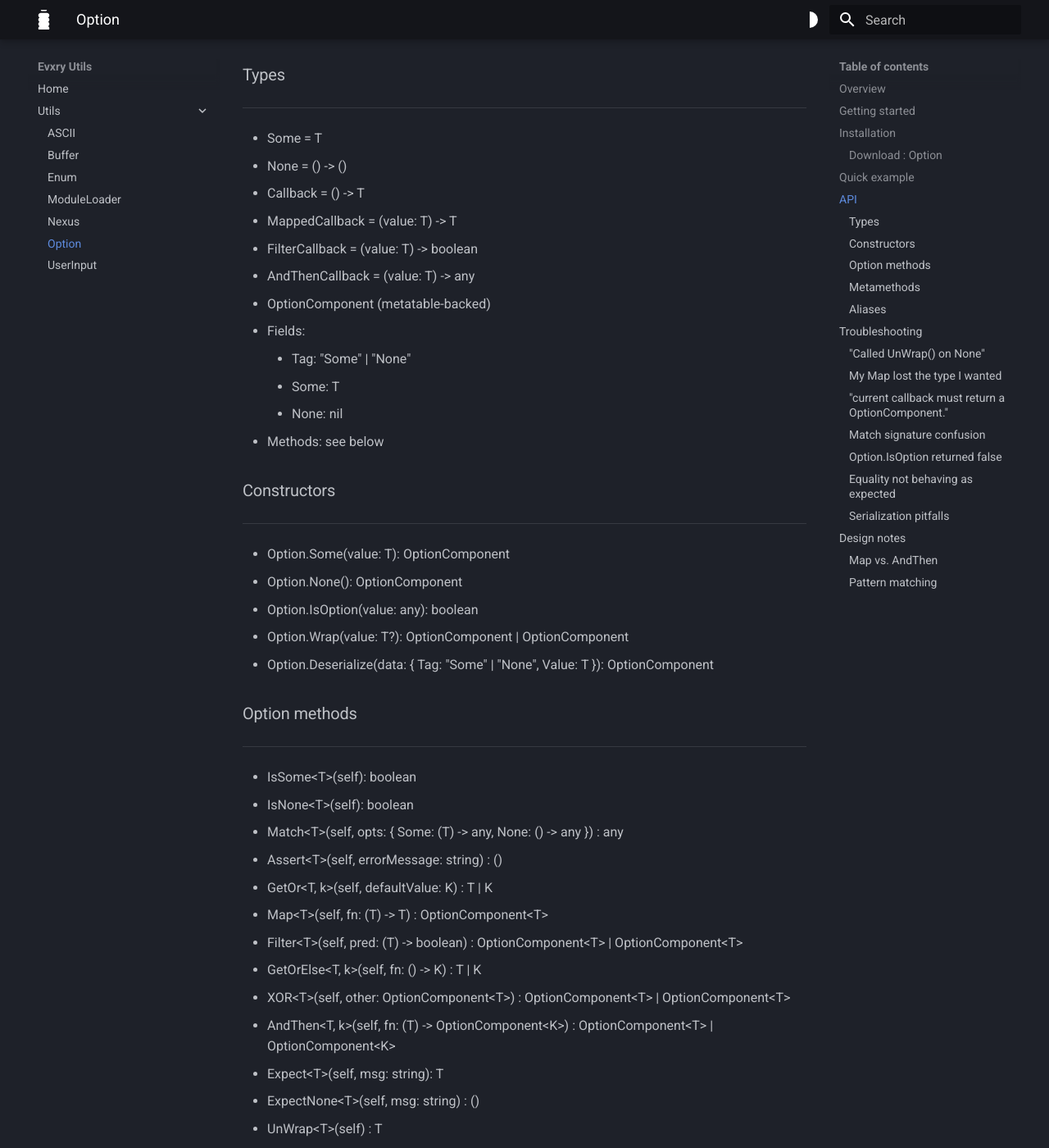
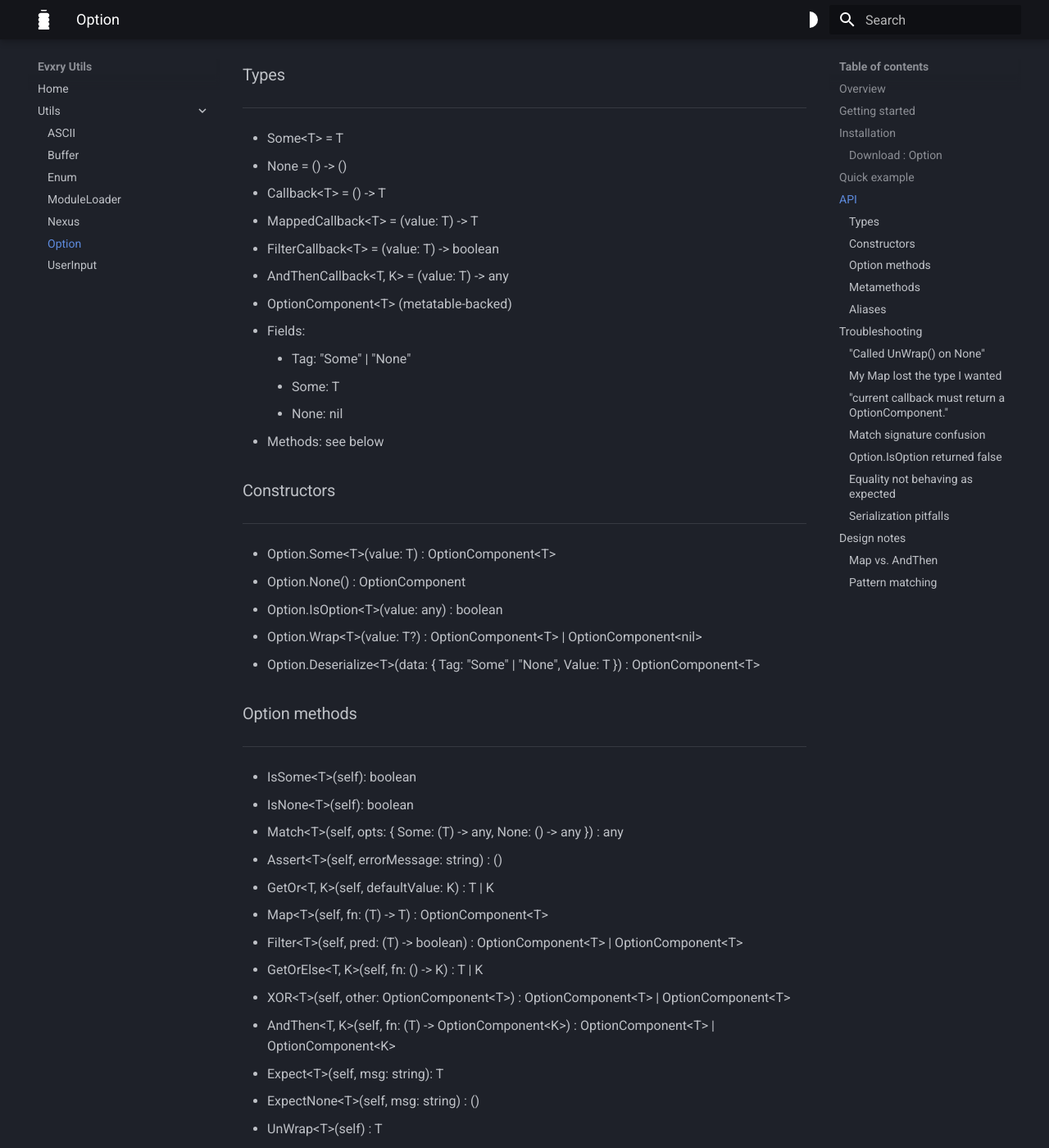
Before and after one commit to evxryyy/OpenSource-Library, an MkDocs documentation site: the page built from docs/Utils/Option.md, in a window 1280 px wide and 1400 px high, scrolled down 1660 px. Shown: the whole window at 82% size. Built offline with MkDocs 1.6.1 and Material for MkDocs 9.7.7, drawn with Linux system fonts in a browser that asks for light colours; some of the changed text lies outside the part shown.

Commit message:
Update Option.md

```diff
--- a/docs/Utils/Option.md
+++ b/docs/Utils/Option.md
@@ -73,14 +73,14 @@ local requiredPart = maybePart:Expect("SpawnLocation is required!")
 
 ---
 
-- Some<T> = T
+- Some<<T>T> = T
 - None = () -> ()
-- Callback<T> = () -> T
-- MappedCallback<T> = (value: T) -> T
-- FilterCallback<T> = (value: T) -> boolean
-- AndThenCallback<T, K> = (value: T) -> any
+- Callback<<T>T> = () -> T
+- MappedCallback<<T>T> = (value: T) -> T
+- FilterCallback<<T>T> = (value: T) -> boolean
+- AndThenCallback<<T, K>T, K> = (value: T) -> any
 
-- OptionComponent<T> (metatable-backed)
+- OptionComponent<<T>T> (metatable-backed)
   - Fields:
     - Tag: "Some" | "None"
     - Some: T
@@ -91,11 +91,11 @@ local requiredPart = maybePart:Expect("SpawnLocation is required!")
 
 ---
 
-- Option.Some<T>(value: T): OptionComponent<T>
-- Option.None(): OptionComponent<nil>
-- Option.IsOption<T>(value: any): boolean
-- Option.Wrap<T>(value: T?): OptionComponent<T> | OptionComponent<nil>
-- Option.Deserialize<T>(data: { Tag: "Some" | "None", Value: T }): OptionComponent<T>
+- Option.Some<<T>T>(value: T) : OptionComponent<<T>T>
+- Option.None() : OptionComponent<nil>
+- Option.IsOption<<T>T>(value: any) : boolean
+- Option.Wrap<<T>T>(value: T?) : OptionComponent<<T>T> | OptionComponent<<nil>nil>
+- Option.Deserialize<<T>T>(data: { Tag: "Some" | "None", Value: T }) : OptionComponent<<T>T>
 
 ### Option methods
 
@@ -105,18 +105,18 @@ local requiredPart = maybePart:Expect("SpawnLocation is required!")
 - IsNone<<T>T>(self): boolean
 - Match<<T>T>(self, opts: { Some: (T) -> any, None: () -> any }) : any
 - Assert<<T>T>(self, errorMessage: string) : ()
-- GetOr<<T, K>T, k>(self, defaultValue: K) : T | K
+- GetOr<<T, K>T, K>(self, defaultValue: K) : T | K
 - Map<<T>T>(self, fn: (T) -> T) : OptionComponent<<T>T>
 - Filter<<T>T>(self, pred: (T) -> boolean) : OptionComponent<<T>T> | OptionComponent<<T>T>
-- GetOrElse<<T, K>T, k>(self, fn: () -> K) : T | K
+- GetOrElse<<T, K>T, K>(self, fn: () -> K) : T | K
 - XOR<<T>T>(self, other: OptionComponent<<T>T>) : OptionComponent<<T>T> | OptionComponent<<T>T>
-- AndThen<<T, K>T, k>(self, fn: (T) -> OptionComponent<<K>K>) : OptionComponent<<T>T> | OptionComponent<<K>K>
+- AndThen<<T, K>T, K>(self, fn: (T) -> OptionComponent<<K>K>) : OptionComponent<<T>T> | OptionComponent<<K>K>
 - Expect<<T>T>(self, msg: string): T
 - ExpectNone<<T>T>(self, msg: string) : ()
 - UnWrap<<T>T>(self) : T
-- UnWrapOr<<T, K>T, k>(self, defaultValue: K) : T | K
-- UnWrapOrElse<<T, K>T, k>(self, fn: () -> K) : T | K
-- Contains<<T, K>T, k>(self, value: K) : boolean
+- UnWrapOr<<T, K>T, K>(self, defaultValue: K) : T | K
+- UnWrapOrElse<<T, K>T, K>(self, fn: () -> K) : T | K
+- Contains<<T, K>T, K>(self, value: K) : boolean
 - Serialize<<T>T>(self) : { Tag: "Some" | "None", Value?: T }
 
 ### Metamethods
```
